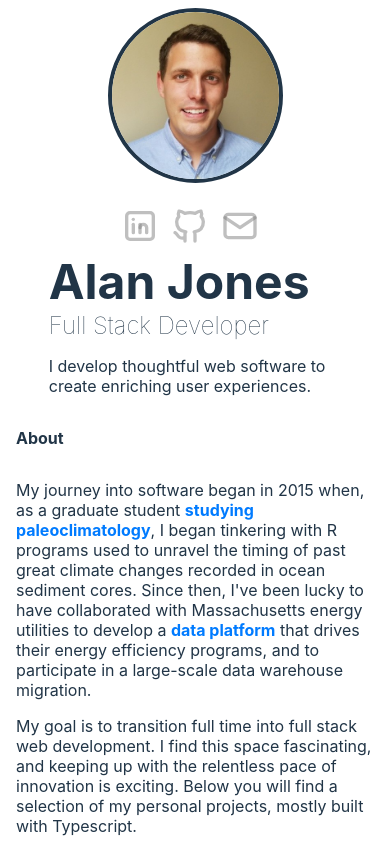
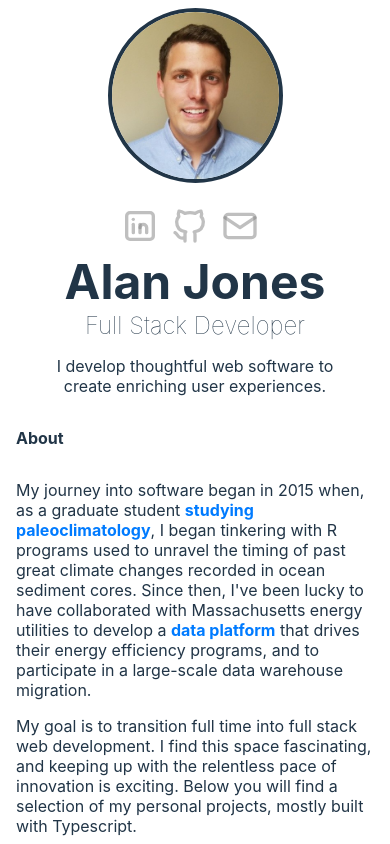
Before and after one commit to aljones1816/aljones1816.github.io, a React (Vite) app: page / in a window 390 px wide. Shown: the top 844 px of the page. Built offline with nearby package versions, Linux system fonts and the light colour scheme.

Commit message:
modify title alignment in small screen mode

```diff
--- a/src/styles/App.css
+++ b/src/styles/App.css
@@ -193,6 +193,7 @@ h2 {
     flex-direction: column;
     padding: 0;
   }
+
   .project-card {
     flex: 0 1 calc(100% - 2em);
   }
@@ -216,6 +217,12 @@ h2 {
 
   .title {
     padding: 0;
+    display: flex;
+    align-items: center;
+  }
+
+  .title p {
+    text-align: center;
   }
 }
 
```
